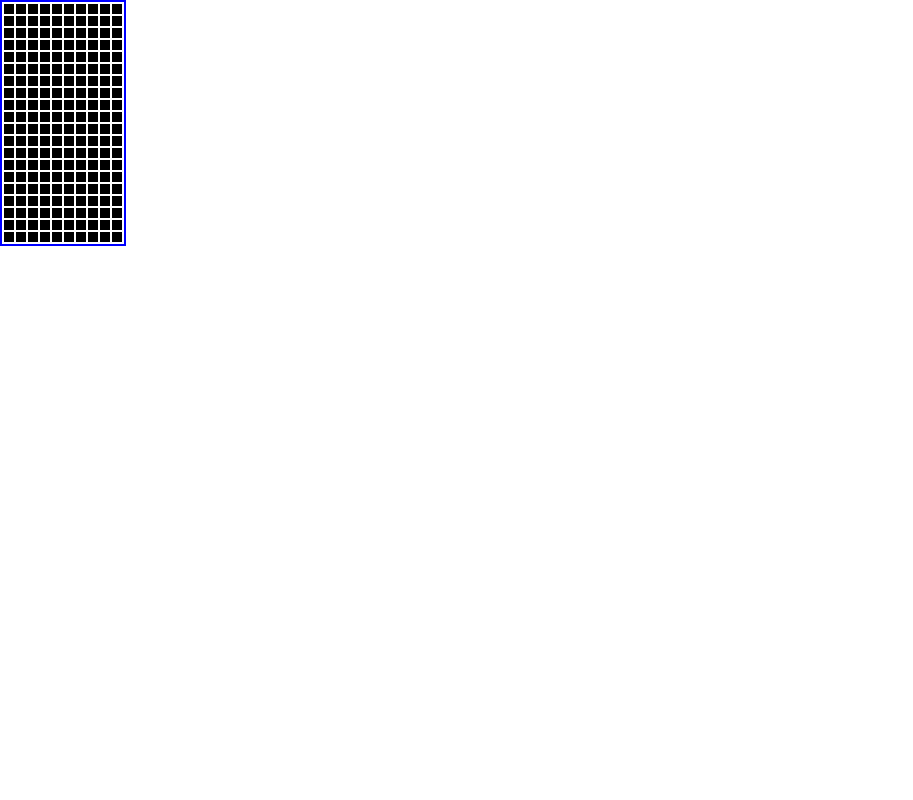
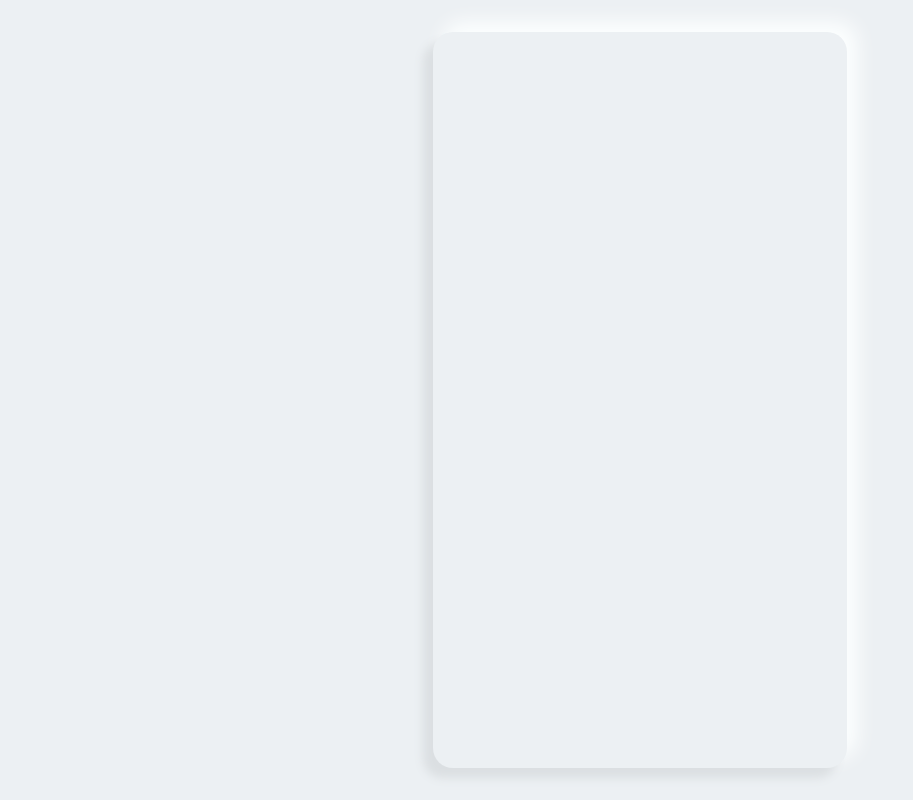
Before and after one commit to LiamLe3/Tetris, a website built with webpack: page src/template.html in a window 1280 px wide. Shown: the whole page, without its empty margins (0-913 px from the left). Built offline with nearby package versions, Linux system fonts and the light colour scheme.

Commit message:
game-wrapper styling

```diff
--- a/src/styles.css
+++ b/src/styles.css
@@ -1,3 +1,11 @@
+:root {
+    --bg-color: #ecf0f3;
+    --game-shadow: -10px 10px 10px #dbdfe2, 10px -10px 20px #fdffff;
+    --block-size: 25px;
+    --game-width: 414px;
+    --game-height: 736px;
+}
+
 * {
     padding: 0;
     margin: 0;
@@ -13,11 +21,31 @@ html {
 }
 
 table {
-    border: 2px solid blue;
+
 }
 
 td {
-    background: black;
-    width: 10px;
-    height: 10px;
+    width: var(--block-size);
+    height: var(--block-size);
 }
+
+.container {
+    position: relative;
+    background-color: var(--bg-color);
+    height: 100%;
+    display: flex;
+    align-items: center;
+    justify-content: center;
+}
+
+.game-wrapper {
+    position: relative;
+    width: 100%;
+    max-width: var(--game-width);
+    height: 100%;
+    max-height: var(--game-height);
+    background-color: var(--bg-color);
+    box-shadow: var(--game-shadow);
+    border-radius: 20px;
+    display: flex;
+}
--- a/src/template.html
+++ b/src/template.html
@@ -3,7 +3,7 @@
 <head>
     <meta charset="UTF-8">
     <meta name="viewport" content="width=device-width, initial-scale=1.0">
-    <title>Yer</title>
+    <title>Tetris</title>
 </head>
 <body>
     <div class="container">
```
